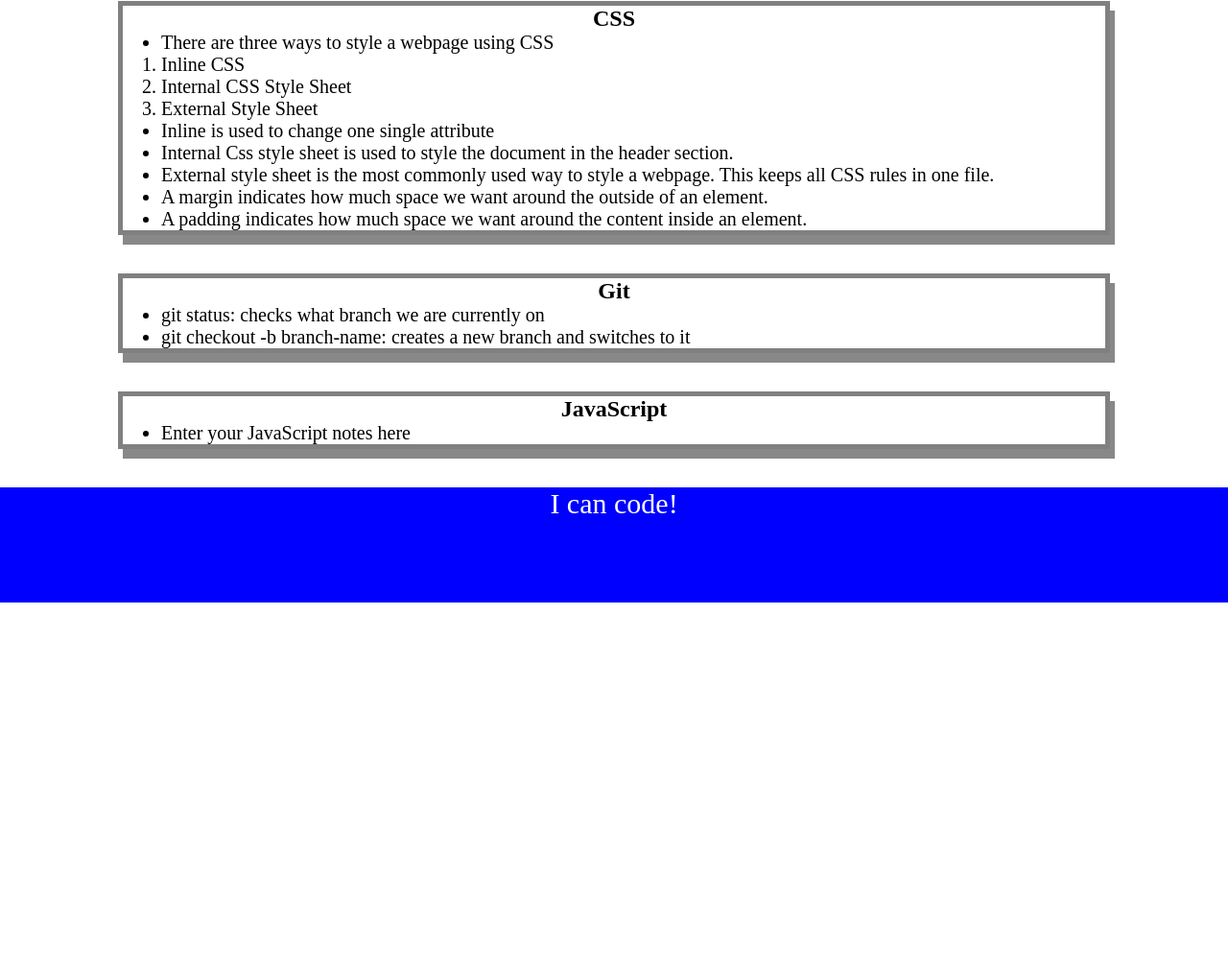
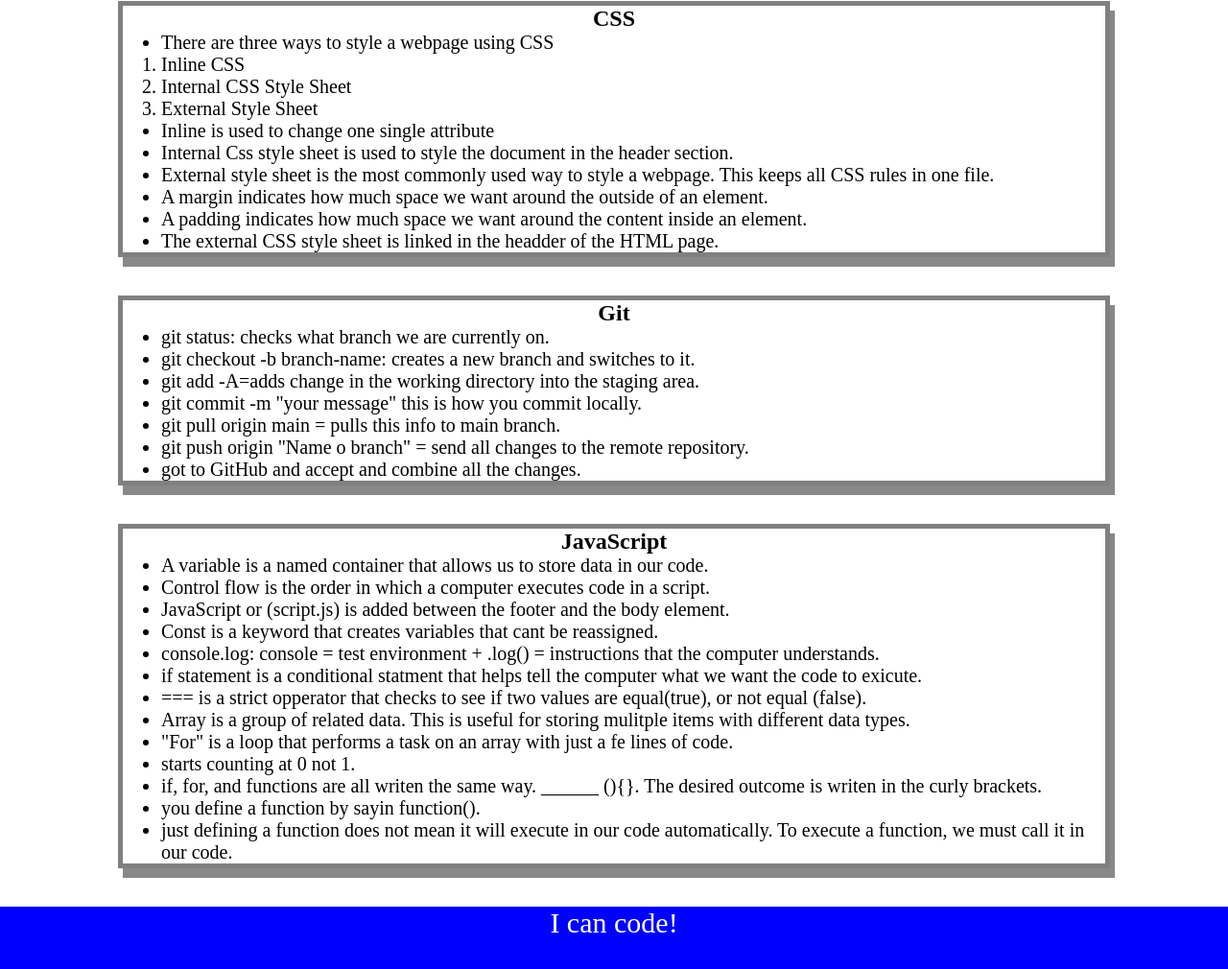
Before and after one commit to Zawadiflag12/prework-study-guide, a plain HTML site: page index.html in a window 1280 px wide. Shown: the part 282-1292 px from the top of the page at 96% size. Before the commit the page ends 910 px from the top, so only its background shows below. Drawn offline with Linux system fonts and the light colour scheme.

Commit message:
add JavaScript functions

```diff
--- a/assets/script.js
+++ b/assets/script.js
@@ -1,17 +1,26 @@
 const topics = ['HTML', 'CSS', 'Git', 'JavaScript'];
+const randomTopic = topics[Math.floor(Math.random() * topics.length)];
 
+function listTopics() {
      for (let x = 0; x < topics.length; x++) {
        console.log(topics[x]);
      }
-/*  if (topic === 'HTML') {
+   }
+
+   function selectTopic() {
+     if (randomTopic === 'HTML') {
        console.log("Let's study HTML!");
-    } else if (topic === 'CSS') {
+     } else if (randomTopic === 'CSS') {
        console.log("Let's study CSS!");
-    } else if (topic === 'Git') {
+     } else if (randomTopic === 'Git') {
        console.log("Let's study Git!");
-    } else if (topic === 'JavaScript') {
+     } else if (randomTopic === 'JavaScript') {
        console.log("Let's study JavaScript!");
      } else {
        console.log('Please try again!');
      }
-    */
+   }
+   console.log('Here are the topics we learned through Prework:');
+   listTopics();
+   console.log('Which topic should we study first?');
+   selectTopic()
--- a/index.html
+++ b/index.html
@@ -36,21 +36,39 @@
         <li>External style sheet is the most commonly used way to style a webpage. This keeps all CSS rules in one file.</li>
         <li>A margin indicates how much space we want around the outside of an element.</li>
         <li>A padding indicates how much space we want around the content inside an element.</li>
+        <li>The external CSS style sheet is linked in the headder of the HTML page.</li>
       </ul>
       </section>
 
       <section class="card" id="git-section">
       <h2>Git</h2>
       <ul>
-        <li>git status: checks what branch we are currently on</li>
-        <li>git checkout -b branch-name: creates a new branch and switches to it</li>
+        <li>git status: checks what branch we are currently on.</li>
+        <li>git checkout -b branch-name: creates a new branch and switches to it.</li>
+        <li>git add -A=adds change in the working directory into the staging area.  </li>
+        <li>git commit -m "your message" this is how you commit locally.</li>
+        <li>git pull origin main = pulls this info to main branch.</li>
+        <li>git push origin "Name o branch" = send all changes to the remote repository.</li>
+        <li>got to GitHub and accept and combine all the changes.</li>
       </ul>
       </section>
 
       <section class="card" id="javascript-section">
       <h2>JavaScript</h2>
       <ul>
-        <li>Enter your JavaScript notes here</li>
+        <li>A variable is a named container that allows us to store data in our code.</li>
+        <li>Control flow is the order in which a computer executes code in a script.</li>
+        <li>JavaScript or (script.js) is added between the footer and the body element.</li>
+        <li>Const is a keyword that creates variables that cant be reassigned.</li>
+        <li>console.log: console = test environment + .log() = instructions that the computer understands.</li>
+        <li>if statement is a conditional statment that helps tell the computer what we want the code to exicute.</li>
+        <li>=== is a strict opperator that checks to see if two values are equal(true), or not equal (false).</li>
+        <li>Array is a group of related data. This is useful for storing mulitple items with different data types.</li>
+        <li>"For" is a loop that performs a task on an array with just a fe lines of code.</li>
+        <li>starts counting at 0 not 1.</li>
+        <li>if, for, and functions are all writen the same way. ______ (){}. The desired outcome is writen in the curly brackets.</li>
+        <li>you define a function by sayin function().</li>
+        <li>just defining a function does not mean it will execute in our code automatically. To execute a function, we must call it in our code.</li>
       </ul>
       </section>
     </main>
```
Lines whose indentation alone changed are shown as unchanged.
